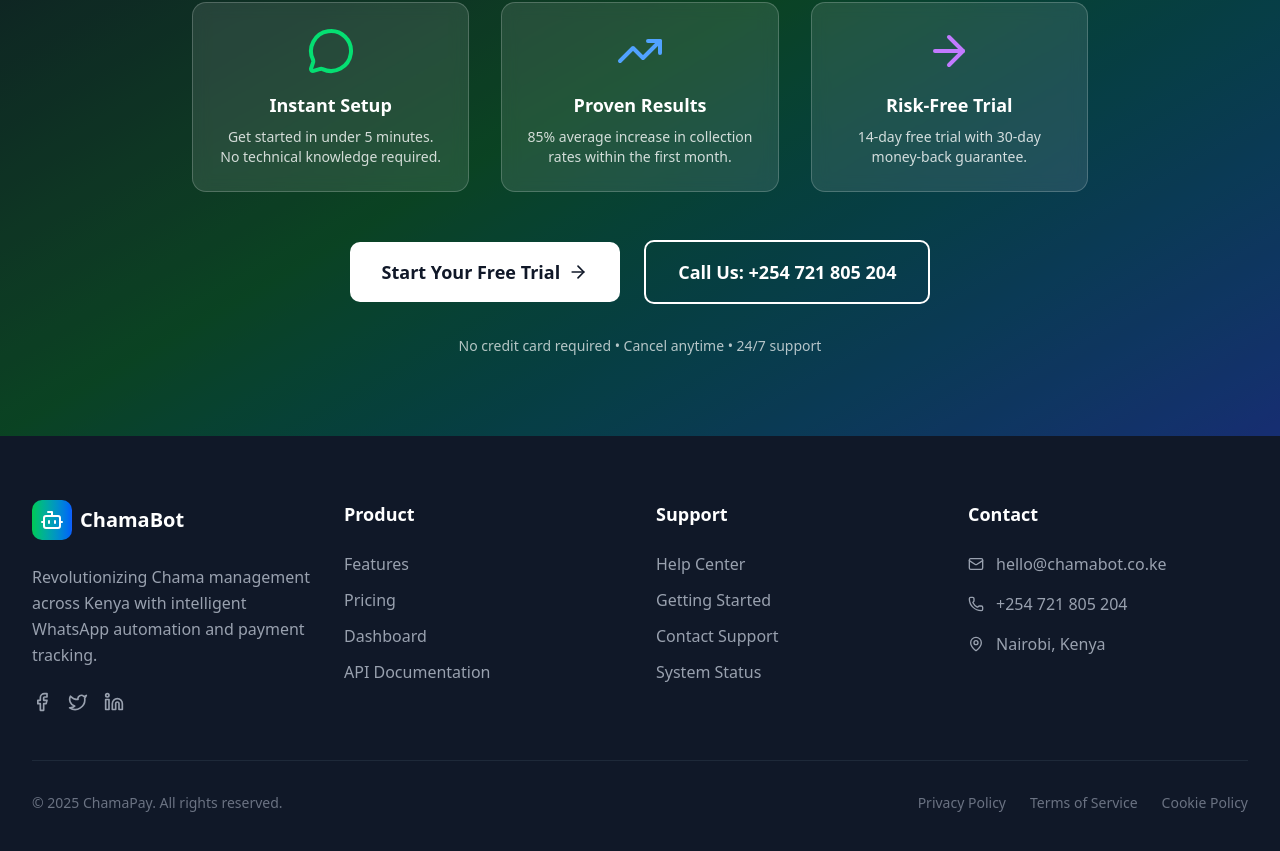
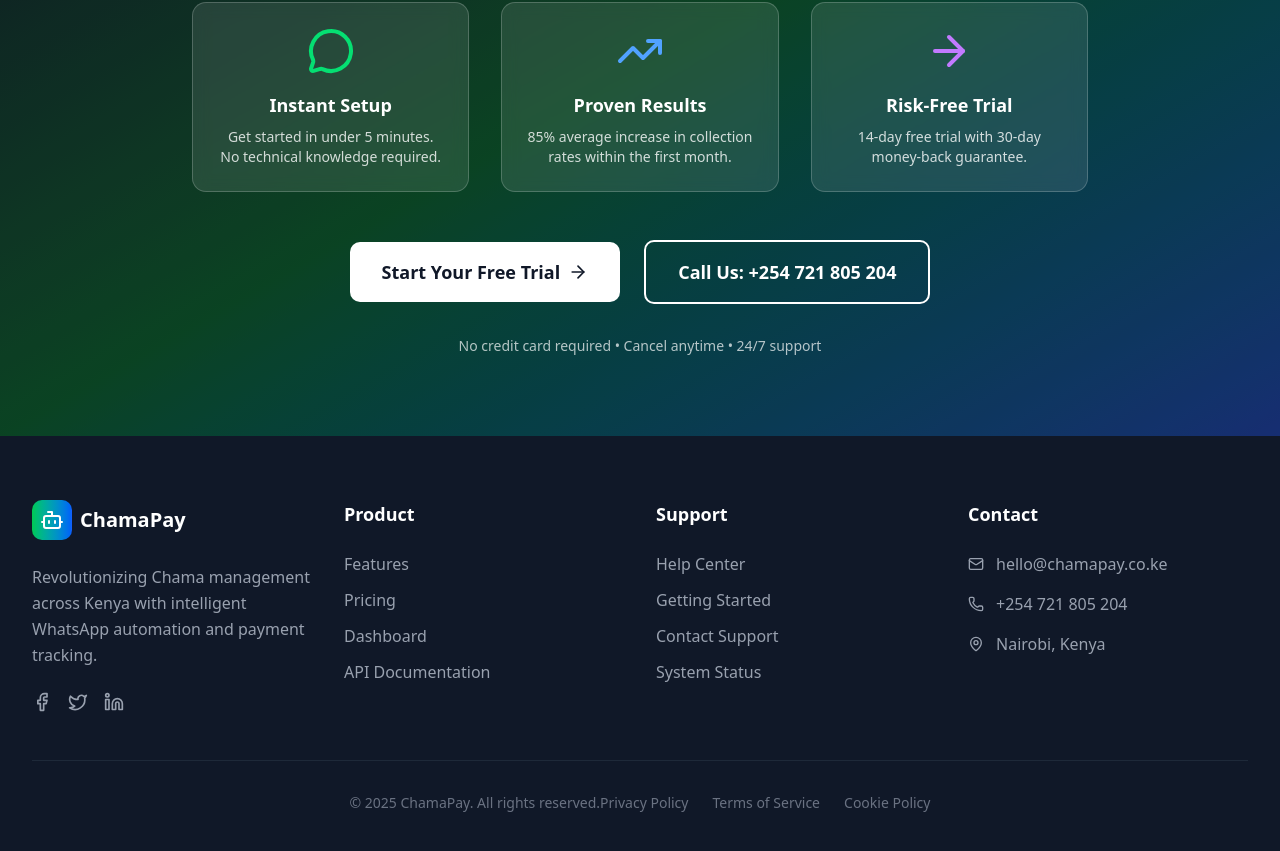
Before and after one commit to Jakababa94/ChamaPay, a React (Vite) app in the folder client/: page / in a window 1280 px wide. Shown: the part 4860-5711 px from the top of the page. Built offline with nearby package versions, Linux system fonts and the light colour scheme.

Commit message:
Footer updated

```diff
--- a/client/src/components/Footer.jsx
+++ b/client/src/components/Footer.jsx
@@ -11,19 +11,19 @@
               <div className="bg-gradient-to-r from-green-500 to-blue-600 p-2 rounded-lg">
                 <Bot className="h-6 w-6 text-white" />
               </div>
-              <span className="text-xl font-bold">ChamaBot</span>
+              <span className="text-xl font-bold">ChamaPay</span>
             </div>
             <p className="text-gray-400 mb-6 leading-relaxed">
               Revolutionizing Chama management across Kenya with intelligent WhatsApp automation and payment tracking.
             </p>
             <div className="flex space-x-4">
-              <a href="#" className="text-gray-400 hover:text-white transition-colors">
+              <a href="https://facebook.com/chamapay" className="text-gray-400 hover:text-white transition-colors">
                 <Facebook className="h-5 w-5" />
               </a>
-              <a href="#" className="text-gray-400 hover:text-white transition-colors">
+              <a href="https://twitter.com/chamapay" className="text-gray-400 hover:text-white transition-colors">
                 <Twitter className="h-5 w-5" />
               </a>
-              <a href="#" className="text-gray-400 hover:text-white transition-colors">
+              <a href="https://linkedin.com/chamapay" className="text-gray-400 hover:text-white transition-colors">
                 <Linkedin className="h-5 w-5" />
               </a>
             </div>
@@ -54,7 +54,7 @@
             <div className="space-y-4 text-gray-400">
               <div className="flex items-center space-x-3">
                 <Mail className="h-4 w-4" />
-                <span>hello@chamabot.co.ke</span>
+                <span>hello@chamapay.co.ke</span>
               </div>
               <div className="flex items-center space-x-3">
                 <Phone className="h-4 w-4" />
@@ -69,7 +69,7 @@
         </div>
 
         <div className="border-t border-gray-800 mt-12 pt-8">
-          <div className="flex flex-col md:flex-row justify-between items-center">
+          <div className="flex flex-col md:flex-row justify-center">
             <p className="text-gray-500 text-sm">
               © 2025 ChamaPay. All rights reserved.
             </p>
```
